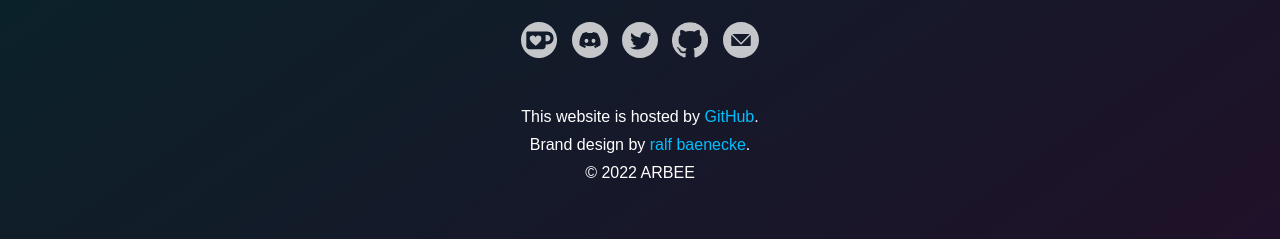
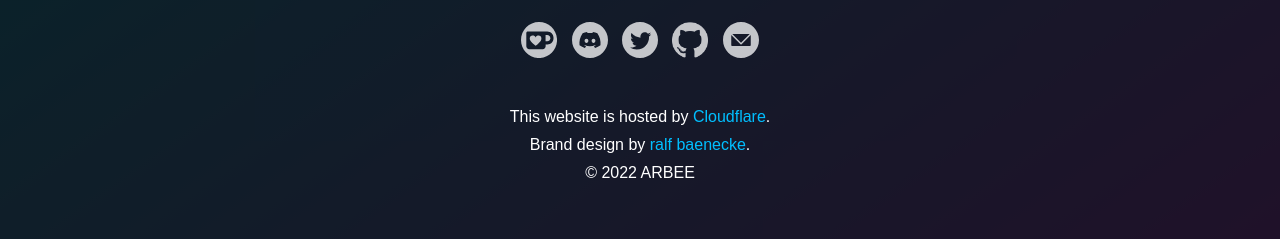
Before and after one commit to Arbee4ever/arbeeco.de, a Jekyll site: the page built from index.html, in a window 1280 px wide. Shown: the part 1838-2077 px from the top of the page. Built offline with Jekyll 4.4.1, drawn with Linux system fonts in a browser that asks for light colours; some web fonts are replaced.

Commit message:
replace hosted by link with cloudflare

```diff
--- a/404.html
+++ b/404.html
@@ -69,7 +69,7 @@ permalink: /404.html
                 <img src="/img/MailLogoWhite.svg" alt="Contact ARBEE over eMail.">
             </a>
         </div>
-        <p>This website is hosted by <a href="https://pages.github.com" target="_blank">GitHub</a>.</p>
+        <p>This website is hosted by <a href="https://pages.cloudflare.com" target="_blank">Cloudflare</a>.</p>
         <p>Brand design by <a href="https://www.instagram.com/ralfbaenecke/" target="_blank">ralf baenecke</a>.</p>
         <p>© 2022 ARBEE</p>
     </footer>
--- a/_layouts/post.html
+++ b/_layouts/post.html
@@ -90,7 +90,7 @@
                 <img src="/img/MailLogoWhite.svg" alt="Contact ARBEE over eMail.">
             </a>
         </div>
-        <p>This website is hosted by <a href="https://pages.github.com" target="_blank">GitHub</a>.</p>
+        <p>This website is hosted by <a href="https://pages.cloudflare.com" target="_blank">Cloudflare</a>.</p>
         <p>Brand design by <a href="https://www.instagram.com/ralfbaenecke/" target="_blank">ralf baenecke</a>.</p>
         <p>© 2022 ARBEE</p>
     </footer>
--- a/blog.html
+++ b/blog.html
@@ -118,7 +118,7 @@
                 <img src="/img/MailLogoWhite.svg" alt="Contact ARBEE over eMail.">
             </a>
         </div>
-        <p>This website is hosted by <a href="https://pages.github.com" target="_blank">GitHub</a>.</p>
+        <p>This website is hosted by <a href="https://pages.cloudflare.com" target="_blank">Cloudflare</a>.</p>
         <p>Brand design by <a href="https://www.instagram.com/ralfbaenecke/" target="_blank">ralf baenecke</a>.</p>
         <p>© 2022 ARBEE</p>
     </footer>
--- a/index.html
+++ b/index.html
@@ -124,7 +124,7 @@
                 <img src="/img/MailLogoWhite.svg" alt="Contact ARBEE over eMail.">
             </a>
         </div>
-        <p>This website is hosted by <a href="https://pages.github.com" target="_blank">GitHub</a>.</p>
+        <p>This website is hosted by <a href="https://pages.cloudflare.com" target="_blank">Cloudflare</a>.</p>
         <p>Brand design by <a href="https://www.instagram.com/ralfbaenecke/" target="_blank">ralf baenecke</a>.</p>
         <p>© 2022 ARBEE</p>
     </footer>
```
